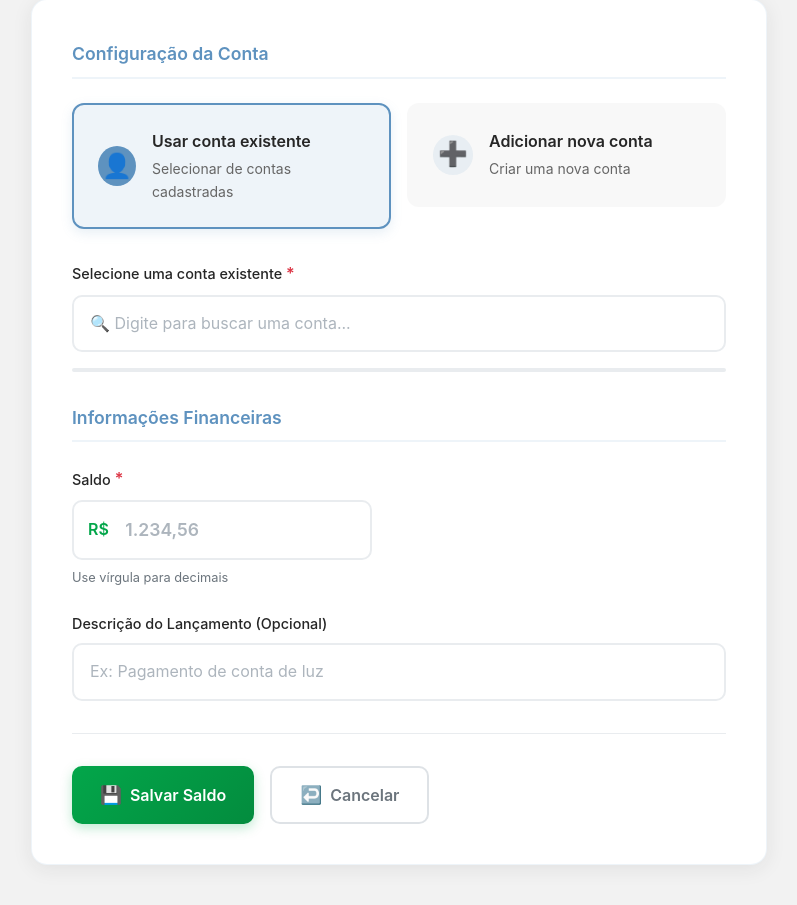
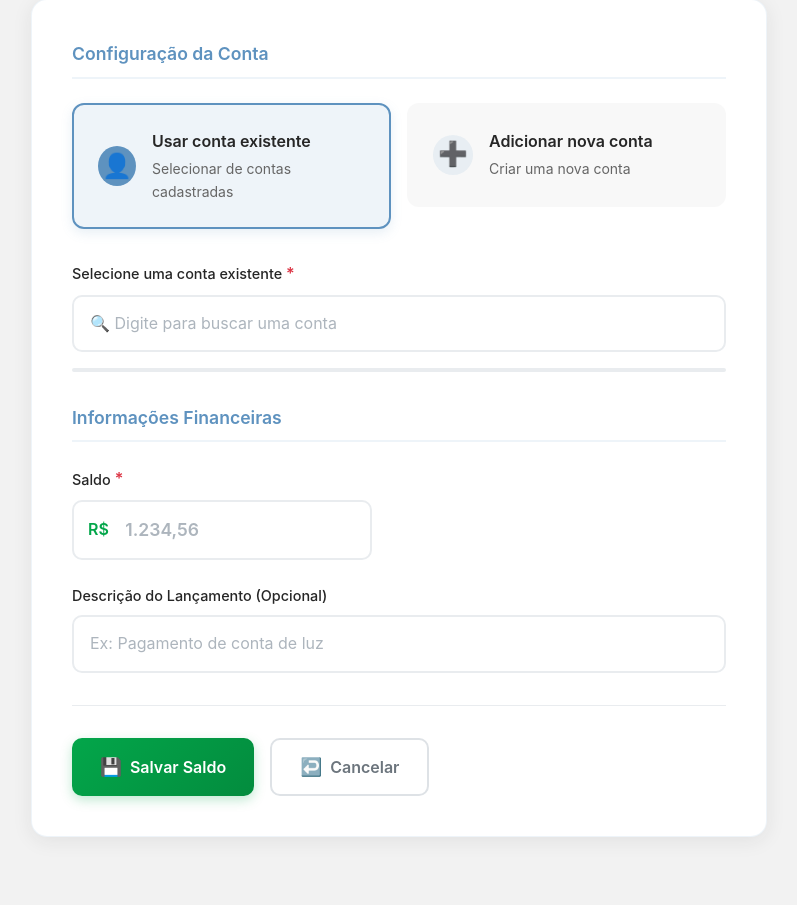
Before and after one commit to Paulohmlf/Gerenciador-de-Contas-e-Saldos-Financeiros, a Flask app: page /novo in a window 1280 px wide. Shown: the part 239-1144 px from the top of the page, without its empty margins (241-1038 px from the left). Run offline with Flask 3, Linux system fonts and the light colour scheme.

Commit message:
Descrição do que foi modificado

```diff
--- a/templates/form.html
+++ b/templates/form.html
@@ -55,7 +55,7 @@
 
                     <!-- Container de busca -->
                     <div class="search-container">
-                        <input type="text" id="search_account" placeholder="🔍 Digite para buscar uma conta..." class="form-input search-input">
+                        <input type="text" id="search_account" placeholder="🔍 Digite para buscar uma conta" class="form-input search-input">
                     </div>
 
                     <!-- Lista de contas sempre visível -->
@@ -108,7 +108,6 @@
                         <input type="text" class="form-input amount-input" id="amount" name="amount"
                                placeholder="1.234,56" value="{{ (old.amount if old else '') }}" required>
                     </div>
-                    <div class="input-help">Use vírgula para decimais</div>
                 </div>
 
                 <div class="form-group">
@@ -136,7 +135,6 @@
 </div>
 
 <style>
-/* Todo o CSS anterior + estilos adicionais */
 * {
     margin: 0;
     padding: 0;
```
Also changed, not shown: app.py (+0 -14 lines), instance/Formulario.db.
